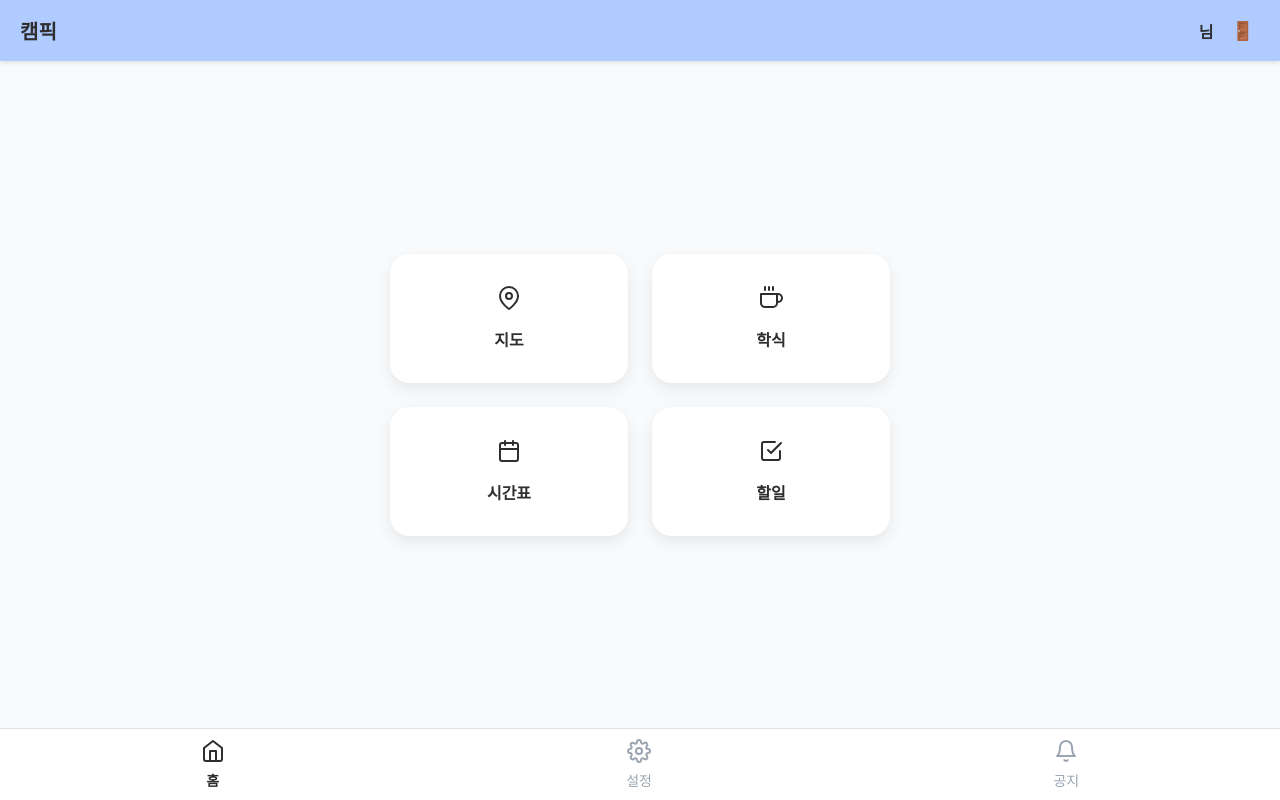
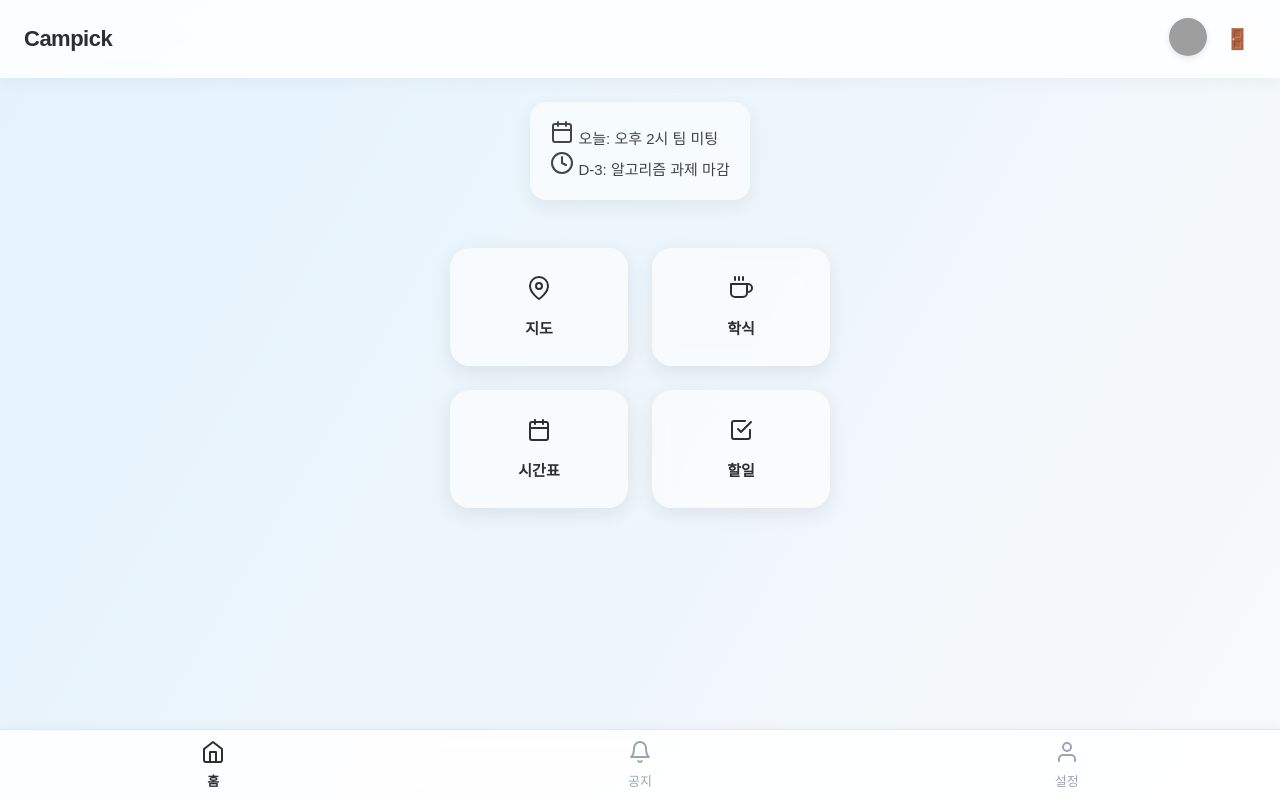
Before and after one commit to goyoomin/project3-1, a Flask app: page / in a window 1280 px wide. Run offline with Flask 3, Linux system fonts and the light colour scheme; grey boxes are pictures that could not be loaded.

Commit message:
user-settings 기능 중간 저장

```diff
--- a/main/app/__init__.py
+++ b/main/app/__init__.py
@@ -5,6 +5,8 @@ from main.app.routes.map_routes import map_bp
 from main.app.routes.timetable_routes import timetable_bp
 from main.app.routes.login_routes import login_bp
 from main.app.routes.intro_routes import intro_bp
+from main.app.routes.user_routes import user_bp  # ✅ 이거 하나만
+from main.app.routes.notice_routes import notice_bp
 
 def create_app():
     app = Flask(
@@ -21,5 +23,7 @@ def create_app():
     app.register_blueprint(timetable_bp)
     app.register_blueprint(login_bp)
     app.register_blueprint(intro_bp)
+    app.register_blueprint(user_bp, url_prefix='/user')  # ✅ prefix 추가
+    app.register_blueprint(notice_bp, url_prefix='/notice')
 
     return app
--- a/main/app/routes/__init__.py
+++ b/main/app/routes/__init__.py
@@ -0,0 +1 @@
+from .user_routes import user_bp
--- a/main/app/routes/main_routes.py
+++ b/main/app/routes/main_routes.py
@@ -1,7 +1,8 @@
+# main_routes.py
 from flask import Blueprint, render_template
 
-main_routes = Blueprint('main', __name__)
+main_routes = Blueprint('main', __name__)  # ✅ 이름이 'main'이어야 함
 
-@main_routes.route("/")
-def index():
+@main_routes.route('/')
+def index():  # ✅ 함수 이름이 'index'여야 함
     return render_template('index.html')
--- a/main/app/templates/index.html
+++ b/main/app/templates/index.html
@@ -2,34 +2,41 @@
 <html lang="ko">
 <head>
   <meta charset="UTF-8">
-  <title>캠픽 - 메인 페이지</title>
-  <link rel="stylesheet" href="{{ url_for('static', filename='style.css') }}">
-  <script src="https://unpkg.com/feather-icons"></script> <!-- SVG 아이콘용 -->
+  <title>Campick - 메인</title>
+  <meta name="viewport" content="width=device-width, initial-scale=1.0">
+  <link href="{{ url_for('static', filename='style.css') }}" rel="stylesheet">
+  <script src="https://unpkg.com/feather-icons"></script>
   <style>
-    html, body {
+    body {
       margin: 0;
-      padding: 0;
-      height: 100%;
-      font-family: 'Arial', sans-serif;
-      background-color: #F8FAFC;
+      font-family: 'Pretendard', sans-serif;
+      background: linear-gradient(120deg, #e3f2fd, #f8f9fa);
+      color: #2E2E2E;
       display: flex;
       flex-direction: column;
+      height: 100vh;
+      overflow-x: hidden;
     }
 
-    /* ===== 상단 앱바 ===== */
+    /* ===== 앱 바 ===== */
     .app-bar {
-      background-color: #AFCBFF;
-      color: #2E2E2E;
-      font-weight: bold;
-      padding: 16px 20px;
+      position: sticky;
+      top: 0;
+      backdrop-filter: blur(14px);
+      background: rgba(255, 255, 255, 0.85);
+      padding: 18px 24px;
       display: flex;
       justify-content: space-between;
       align-items: center;
-      box-shadow: 0 2px 4px rgba(0,0,0,0.1);
+      box-shadow: 0 4px 16px rgba(0, 0, 0, 0.04);
+      z-index: 100;
     }
 
     .app-title {
-      font-size: 20px;
+      font-size: 22px;
+      font-weight: 800;
+      letter-spacing: -0.5px;
+      color: #2E2E2E;
     }
 
     .profile-section {
@@ -38,61 +45,81 @@
       gap: 12px;
     }
 
+    .profile-img {
+      width: 38px;
+      height: 38px;
+      border-radius: 50%;
+      object-fit: cover;
+      box-shadow: 0 2px 6px rgba(0,0,0,0.1);
+    }
+
     .logout-btn {
       background: none;
       border: none;
-      color: #2E2E2E;
-      font-size: 18px;
+      font-size: 20px;
       cursor: pointer;
+      color: #444;
+      transition: transform 0.2s ease;
     }
 
     .logout-btn:hover {
-      opacity: 0.8;
+      transform: scale(1.1) rotate(-10deg);
     }
 
-    /* ===== 메인 카드 영역 ===== */
+    /* ===== 오늘의 일정 카드 ===== */
+    .today-card {
+      background: rgba(255, 255, 255, 0.55);
+      backdrop-filter: blur(10px);
+      margin: 24px auto 0;
+      padding: 18px 20px;
+      border-radius: 16px;
+      box-shadow: 0 6px 18px rgba(0,0,0,0.06);
+      max-width: 380px;
+      text-align: left;
+      line-height: 1.6;
+      font-size: 15px;
+      font-weight: 500;
+      color: #444;
+    }
+
+    .today-card i {
+      margin-right: 6px;
+      color: #5b9df9;
+    }
+
+    /* ===== 메인 기능 타일 ===== */
     .main-container {
       flex: 1;
       display: flex;
-      justify-content: center;
+      flex-direction: column;
       align-items: center;
       padding: 20px;
-      animation: fadeIn 0.8s ease-in;
-    }
-
-    @keyframes fadeIn {
-      0% {
-        opacity: 0;
-        transform: translateY(10px);
-      }
-      100% {
-        opacity: 1;
-        transform: translateY(0);
-      }
     }
 
     .grid-container {
-      width: 100%;
-      max-width: 500px;
       display: grid;
       grid-template-columns: repeat(2, 1fr);
       gap: 24px;
+      width: 100%;
+      max-width: 380px;
+      margin-top: 28px;
     }
 
     .tile {
-      background-color: white;
+      background: rgba(255, 255, 255, 0.6);
       border-radius: 20px;
-      box-shadow: 0 6px 16px rgba(0,0,0,0.08);
+      padding: 28px 16px;
       text-align: center;
-      padding: 32px 20px;
+      color: #2E2E2E;
+      backdrop-filter: blur(10px);
+      box-shadow: 0 6px 20px rgba(0,0,0,0.08);
+      transition: all 0.3s ease;
       text-decoration: none;
-      color: #2E2E2E;
-      transition: all 0.3s ease;
     }
 
     .tile:hover {
-      transform: translateY(-6px) scale(1.02);
-      box-shadow: 0 8px 24px rgba(0,0,0,0.12);
+      transform: translateY(-6px) scale(1.03);
+      box-shadow: 0 12px 32px rgba(0,0,0,0.1);
     }
 
     .tile-icon {
@@ -100,62 +127,67 @@
     }
 
     .tile-label {
-      font-size: 16px;
+      font-size: 15px;
       font-weight: 600;
     }
 
-    /* ===== 하단 탭바 ===== */
+    /* ===== 탭 바 ===== */
     .tab-bar {
-      background-color: white;
-      border-top: 1px solid #e0e0e0;
       display: flex;
       justify-content: space-around;
+      background: rgba(255, 255, 255, 0.9);
+      border-top: 1px solid #e3e6eb;
       padding: 10px 0;
+      position: sticky;
+      bottom: 0;
+      backdrop-filter: blur(10px);
+      box-shadow: 0 -2px 10px rgba(0,0,0,0.03);
     }
 
     .tab-item {
+      font-size: 13px;
+      color: #9AA5B1;
       text-align: center;
-      font-size: 14px;
-      color: #9AA5B1;
-      transition: all 0.3s ease;
+      text-decoration: none;
+      transition: color 0.2s ease;
     }
 
-    .tab-item:hover {
-      color: #2E2E2E;
-      transform: scale(1.05);
+    .tab-item-icon {
+      margin-bottom: 4px;
     }
 
     .tab-item.active {
       color: #2E2E2E;
-      font-weight: bold;
+      font-weight: 700;
     }
 
-    .tab-item-icon {
-      display: block;
-      margin-bottom: 4px;
-    }
-
-    @media (max-width: 480px) {
-      .grid-container {
-        grid-template-columns: 1fr;
-      }
+    .tab-item:hover {
+      color: #5b9df9;
     }
   </style>
 </head>
 <body>
 
-  <!-- 상단 앱바 -->
+  <!-- 앱바 -->
   <div class="app-bar">
-    <div class="app-title">캠픽</div>
+    <div class="app-title">Campick</div>
     <div class="profile-section">
-      <span>{{ session['user'] }}님</span>
+      <a href="{{ url_for('user.settings') }}">
+        <img src="{{ url_for('static', filename='img/profile.png') }}" class="profile-img" alt="설정">
+      </a>
       <form action="{{ url_for('login.logout') }}" method="post">
-        <button type="submit" class="logout-btn" title="로그아웃">🚪</button>
+        <button class="logout-btn" title="로그아웃">🚪</button>
       </form>
     </div>
   </div>
 
-  <!-- 메인 타일 -->
+  <!-- 오늘의 일정 카드 -->
+  <div class="today-card">
+    <i data-feather="calendar"></i> 오늘: 오후 2시 팀 미팅<br>
+    <i data-feather="clock"></i> D-3: 알고리즘 과제 마감
+  </div>
+
+  <!-- 메인 기능 타일 -->
   <div class="main-container">
     <div class="grid-container">
       <a href="{{ url_for('map.map_view') }}" class="tile">
@@ -177,24 +209,35 @@
     </div>
   </div>
 
-  <!-- 하단 탭바 -->
+  <!-- 탭바 -->
   <div class="tab-bar">
-    <div class="tab-item active">
-      <span class="tab-item-icon"><i data-feather="home"></i></span>
+    <a href="{{ url_for('main.index') }}" class="tab-item active">
+      <div class="tab-item-icon"><i data-feather="home"></i></div>
       홈
-    </div>
-    <div class="tab-item">
-      <span class="tab-item-icon"><i data-feather="settings"></i></span>
+    </a>
+    <a href="{{ url_for('notice.index') }}" class="tab-item">
+      <div class="tab-item-icon"><i data-feather="bell"></i></div>
+      공지
+    </a>
+    <a href="{{ url_for('user.settings') }}" class="tab-item">
+      <div class="tab-item-icon"><i data-feather="user"></i></div>
       설정
-    </div>
-    <div class="tab-item">
-      <span class="tab-item-icon"><i data-feather="bell"></i></span>
-      공지
-    </div>
+    </a>
   </div>
 
   <script>
-    feather.replace(); // feather icons 초기화
+    feather.replace();
+    const tabs = document.querySelectorAll('.tab-item');
+    const path = window.location.pathname;
+    tabs.forEach(tab => {
+      const linkPath = new URL(tab.href).pathname;
+      if (path === linkPath) {
+        tab.classList.add('active');
+      } else {
+        tab.classList.remove('active');
+      }
+    });
   </script>
+
 </body>
 </html>
--- a/run.py
+++ b/run.py
@@ -5,7 +5,9 @@ from main.app.routes.food_routes import food_bp
 from main.app.routes.timetable_routes import timetable_bp
 from main.app.routes.todolist_routes import todolist_bp
 from main.app.routes.login_routes import login_bp
-from main.app.routes.intro_routes import intro_bp  # ✅ intro 라우터 import 추가
+from main.app.routes.intro_routes import intro_bp
+from main.app.routes import user_bp  # ✅ 반드시 routes/__init__.py에 export 되어야 함
+from main.app.routes.notice_routes import notice_bp
 
 def create_app():
     app = Flask(
@@ -13,16 +15,17 @@ def create_app():
         template_folder='main/app/templates',
         static_folder='main/app/static'
     )
-    app.secret_key = "비밀키12345"  # ✅ 세션, flash 사용을 위해 꼭 필요!
+    app.secret_key = "비밀키12345"
 
-    # 🔹 블루프린트 등록
     app.register_blueprint(main_routes)
     app.register_blueprint(map_bp)
     app.register_blueprint(food_bp)
     app.register_blueprint(timetable_bp)
     app.register_blueprint(todolist_bp)
     app.register_blueprint(login_bp)
-    app.register_blueprint(intro_bp)  # ✅ intro_bp 등록
+    app.register_blueprint(intro_bp)
+    app.register_blueprint(user_bp, url_prefix='/user')  # ✅ 경로: /user/settings 등
+    app.register_blueprint(notice_bp, url_prefix='/notice')
 
     return app
 
```
Also changed, not shown: main/app/routes/notice_routes.py (added, +8 -0 lines), main/app/routes/user_routes.py (added, +7 -0 lines), main/app/templates/notice.html (added, +77 -0 lines), main/app/templates/settings.html (added, +66 -0 lines), main/app/static/style.css (line endings or trailing spaces).
